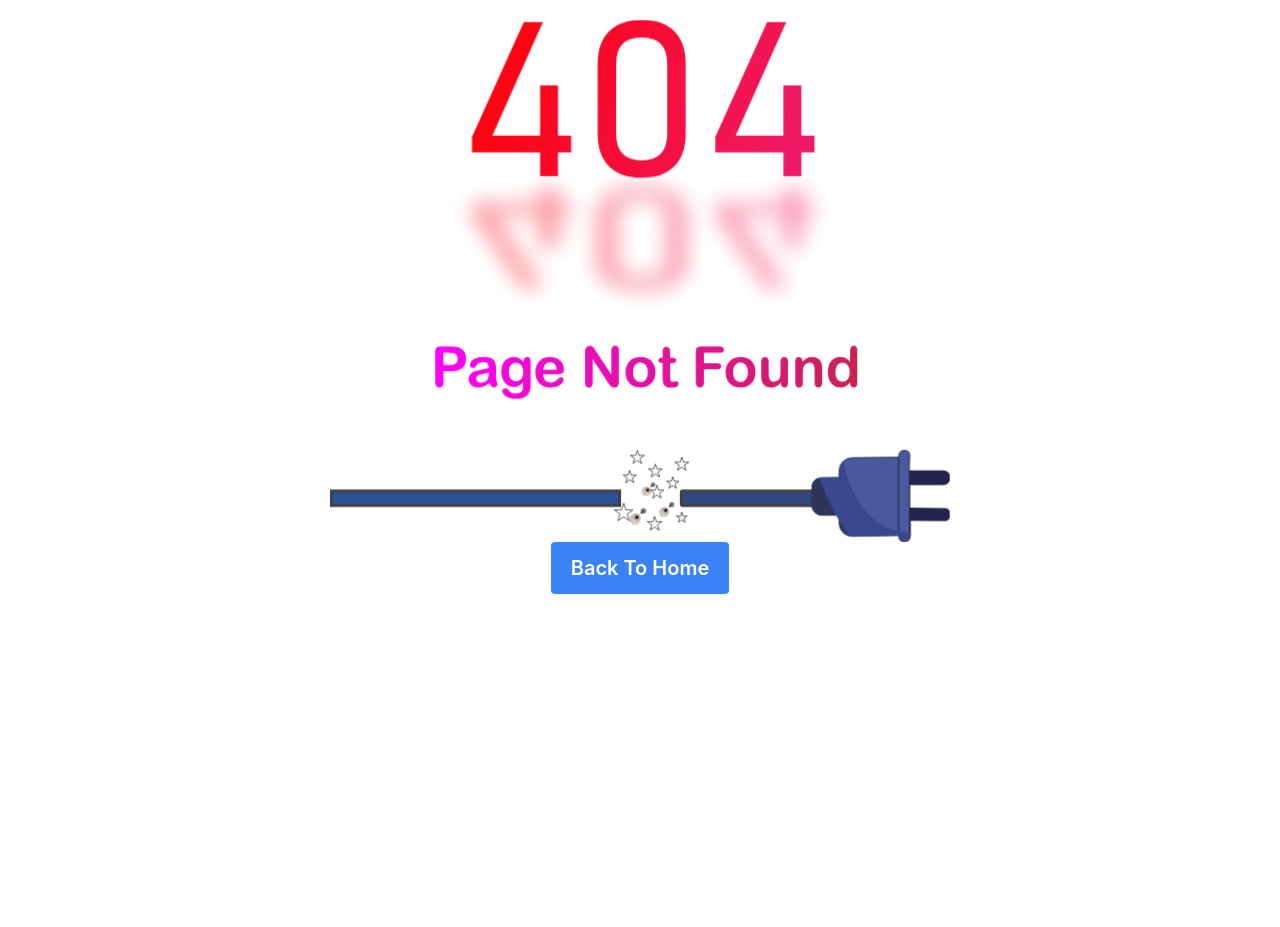
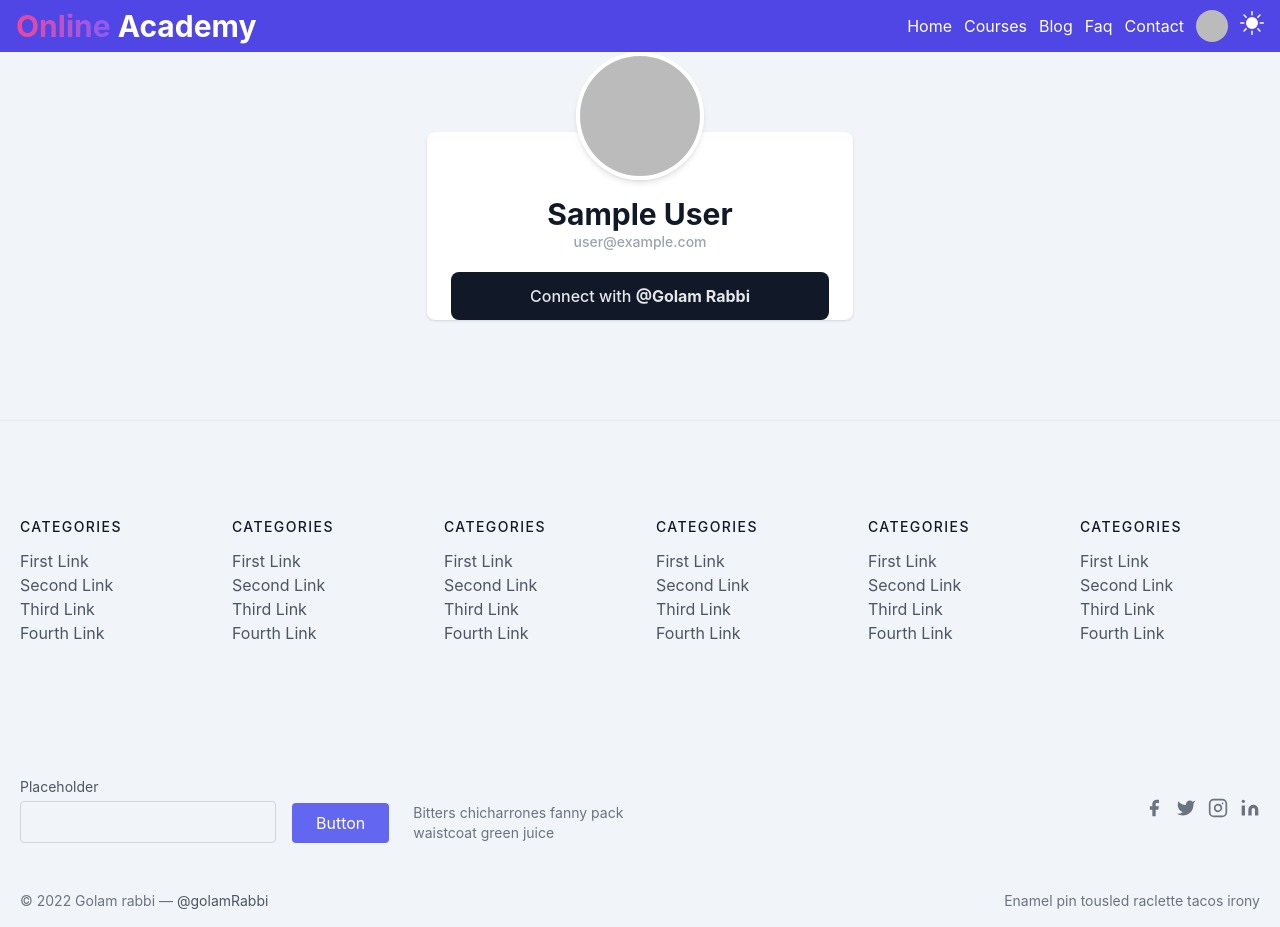
Before and after one commit to NAYEEM65/online-courses-client, a React (Create React App) app: page /user in a window 1280 px wide. Before the commit the page ends 800 px from the top, so only its background shows below. Built offline with nearby package versions, Linux system fonts and the light colour scheme; no server answers; sample sign-in values are in the browser's storage.

Commit message:
userDetails page added

```diff
--- a/src/Routes/Routes/Routes.js
+++ b/src/Routes/Routes/Routes.js
@@ -4,7 +4,6 @@ import Login from '../../pages/auth/Login';
 import Register from '../../pages/auth/Register';
 import Reset from '../../pages/auth/Reset';
 import Home from '../../components/Home/Home';
-import About from '../../components/About/About';
 import Blog from '../../components/Blog/Blog';
 import ErrorPage from '../../components/Common/ErrorPage/ErrorPage';
 import Faq from '../../components/Common/Faq/Faq';
@@ -14,6 +13,7 @@ import Course from '../../pages/Courses/Course';
 import PrivateRoute from '../PrivateRoute/PrivateRoute';
 import CheckOut from '../../pages/CheckOut/CheckOut';
 import Category from '../../pages/Category/Category';
+import UserDetails from '../../pages/auth/UserDetails';
 
 export const routes = createBrowserRouter([
     {
@@ -48,10 +48,6 @@ export const routes = createBrowserRouter([
 
                 loader: ({ params }) =>
                     fetch(`${process.env.REACT_APP_SERVER_BASE_URL}/courses/${params.id}`),
-            },
-            {
-                path: '/about',
-                element: <About />,
             },
             {
                 path: '/blog',
@@ -95,6 +91,14 @@ export const routes = createBrowserRouter([
                         `${process.env.REACT_APP_SERVER_BASE_URL}/courses-categories/${params.id}`,
                     ),
             },
+            {
+                path: '/user',
+                element: (
+                    <PrivateRoute>
+                        <UserDetails />
+                    </PrivateRoute>
+                ),
+            },
         ],
     },
 ]);
--- a/src/components/About/About.js
+++ /dev/null
@@ -1,11 +0,0 @@
-import React from 'react';
-
-const About = () => {
-    return (
-        <div>
-            <h1>this is about page</h1>
-        </div>
-    );
-};
-
-export default About;
--- a/src/components/Blog/Blog.js
+++ b/src/components/Blog/Blog.js
@@ -4,6 +4,11 @@ import { NavLink } from 'react-router-dom';
 const Blog = () => {
     return (
         <section className="text-gray-600 dark:text-slate-200 bg-slate-100 dark:bg-slate-700 body-font">
+            <div className="text-center w-[300px] mx-auto">
+                <h2 className="text-3xl p-2 ml-2  py-5 font-bold text-slate-900 border-b-2 mb-5  border-slate-800 dark:border-slate-300 dark:text-slate-200">
+                    Our Blogs
+                </h2>
+            </div>
             <div className="container px-5 py-24 mx-auto">
                 <div className="flex flex-wrap -m-4">
                     <div className="p-4 md:w-1/3">
@@ -14,11 +19,8 @@ const Blog = () => {
                                 alt="blog"
                             />
                             <div className="p-6">
-                                <h2 className="tracking-widest text-xs title-font font-medium text-gray-400 dark:text-slate-200 mb-1">
-                                    CATEGORY
-                                </h2>
                                 <h1 className="title-font text-lg font-medium text-gray-900 dark:text-white mb-3">
-                                    The Catalyzer
+                                    what is `cors`?
                                 </h1>
                                 <p className="leading-relaxed mb-3">
                                     Photo booth fam kinfolk cold-pressed sriracha leggings jianbing
--- a/src/components/Common/Contact/Contact.js
+++ b/src/components/Common/Contact/Contact.js
@@ -3,6 +3,11 @@ import React from 'react';
 const Contact = () => {
     return (
         <section className="text-gray-600 dark:text-slate-200 bg-slate-100 dark:bg-slate-700 body-font relative">
+            <div className="text-center w-[300px] mx-auto">
+                <h2 className="text-3xl p-2 ml-2  py-5 font-bold text-slate-900 border-b-2 mb-5  border-slate-800 dark:border-slate-300 dark:text-slate-200">
+                    Get in Touch
+                </h2>
+            </div>
             <div className="container px-5 py-24 mx-auto flex sm:flex-nowrap flex-wrap">
                 <div className="lg:w-2/3 md:w-1/2 bg-gray-300 rounded-lg overflow-hidden sm:mr-10 p-10 flex items-end justify-start relative">
                     <iframe
@@ -10,10 +15,10 @@ const Contact = () => {
                         width="100%"
                         height="100%"
                         className="absolute inset-0 grayscale"
-                        frameborder="0"
+                        frameBorder="0"
                         title="map"
-                        marginheight="0"
-                        marginwidth="0"
+                        marginHeight="0"
+                        marginWidth="0"
                         scrolling="no"
                     ></iframe>
                     <div className="bg-white dark:bg-slate-700 relative flex flex-wrap py-6 rounded shadow-md">
@@ -30,7 +35,9 @@ const Contact = () => {
                             <h2 className="title-font font-semibold text-gray-900 dark:text-white tracking-widest text-xs">
                                 EMAIL
                             </h2>
-                            <a className="text-indigo-500 leading-relaxed">example@email.com</a>
+                            <a href="mailto:" className="text-indigo-500 leading-relaxed">
+                                example@email.com
+                            </a>
                             <h2 className="title-font font-semibold text-gray-900 dark:text-white tracking-widest text-xs mt-4">
                                 PHONE
                             </h2>
--- a/src/components/Common/Navbar/Navbar.js
+++ b/src/components/Common/Navbar/Navbar.js
@@ -62,7 +62,12 @@ const Navbar = () => {
             <div className="bg-indigo-600 dark:shadow-lg dark:backdrop-blur-md  dark:bg-gray-800/90 py-2 px-4">
                 <div className="flex justify-between items-center relative">
                     <NavLink to="/">
-                        <h2 className="text-3xl text-white">Logo</h2>
+                        <h2 className="md:text-3xl text-2xl font-bold text-white">
+                            <span className="bg-clip-text text-transparent bg-gradient-to-r from-pink-500 to-violet-500">
+                                Online
+                            </span>{' '}
+                            Academy
+                        </h2>
                     </NavLink>
                     {/* desktop menu */}
                     <ul className="md:flex hidden justify-center items-center gap-3 text-white">
@@ -83,11 +88,6 @@ const Navbar = () => {
                             <NavLink to="/courses" className={activeClass}>
                                 {' '}
                                 Courses
-                            </NavLink>
-                        </li>
-                        <li>
-                            <NavLink to="/about" className={activeClass}>
-                                About
                             </NavLink>
                         </li>
 
@@ -114,7 +114,11 @@ const Navbar = () => {
                             <div className="dropdown dropdown-end dropdown-hover">
                                 <label tabIndex={0} className="cursor-pointer ">
                                     <img
-                                        src={user?.photoURL}
+                                        src={
+                                            user.photoURL
+                                                ? user.photoURL
+                                                : 'https://picsum.photos/200/300?random=1'
+                                        }
                                         className="h-8 w-8 rounded-full"
                                         alt={user?.displayName}
                                     />
@@ -123,11 +127,9 @@ const Navbar = () => {
                                     tabIndex={0}
                                     className="dropdown-content menu p-2 shadow bg-base-100 dark:bg-slate-700 rounded-box w-52"
                                 >
-                                    <li>
-                                        <span className="dark:text-slate-200 text-slate-700">
-                                            {user?.displayName}
-                                        </span>
-                                    </li>
+                                    <button className="dark:text-slate-200  dark:hover:bg-sky-900 hover:bg-gray-300 py-2 px-3 rounded mb-2 text-slate-700">
+                                        <NavLink to="/user">{user.displayName}</NavLink>
+                                    </button>
                                     <li>
                                         <button
                                             className="bg-blue-500 dark:bg-sky-800 dark:hover:bg-sky-900 hover:bg-blue-600 py-2 px-3 rounded"
@@ -147,15 +149,24 @@ const Navbar = () => {
                         <li>
                             <button onClick={toggleTheme}>
                                 {theme === 'dark' ? (
-                                    <BsFillMoonStarsFill className="cursor-pointer" />
+                                    <BsFillMoonStarsFill className="cursor-pointer  text-2xl text-white" />
                                 ) : (
-                                    <BsSunFill className="cursor-pointer" />
+                                    <BsSunFill className="cursor-pointer  text-2xl text-white" />
                                 )}
                             </button>
                         </li>
                     </ul>
+
                     {/* mobile menu */}
-                    <div className="md:hidden flex">
+
+                    <div className="md:hidden flex justify-between items-center gap-2">
+                        <button onClick={toggleTheme}>
+                            {theme === 'dark' ? (
+                                <BsFillMoonStarsFill className="cursor-pointer  text-xl text-white" />
+                            ) : (
+                                <BsSunFill className="cursor-pointer text-xl text-white" />
+                            )}
+                        </button>
                         {!isMenu ? (
                             <VscMenu
                                 className="text-white text-2xl cursor-pointer"
@@ -170,19 +181,54 @@ const Navbar = () => {
                     </div>
                     {isMenu && (
                         <ul className="md:hidden flex flex-col justify-center items-center gap-3 absolute top-12 py-4 right-0 text-white bg-slate-500 w-full z-[999]">
-                            <li>Home</li>
-                            <li>Courses</li>
-                            <li>About</li>
-                            <li>Contact</li>
+                            <li>
+                                <NavLink
+                                    to="/"
+                                    className={
+                                        splitLocation[1] === ''
+                                            ? 'border-white text-slate-300 border-b-2'
+                                            : ''
+                                    }
+                                >
+                                    {' '}
+                                    Home
+                                </NavLink>
+                            </li>
+                            <li>
+                                <NavLink to="/courses" className={activeClass}>
+                                    {' '}
+                                    Courses
+                                </NavLink>
+                            </li>
+
+                            <li>
+                                <NavLink to="/blog" className={activeClass}>
+                                    {' '}
+                                    Blog
+                                </NavLink>
+                            </li>
+
+                            <li>
+                                <NavLink to="/faq" className={activeClass}>
+                                    {' '}
+                                    Faq
+                                </NavLink>
+                            </li>
+                            <li>
+                                <NavLink to="/contact" className={activeClass}>
+                                    {' '}
+                                    Contact
+                                </NavLink>
+                            </li>
                             {user?.uid ? (
                                 <div className="flex justify-between items-center flex-col gap-3">
-                                    <span>
+                                    <NavLink to="/user">
                                         <img
                                             src={user?.photoURL}
                                             className="h-8 w-8 rounded-full"
                                             alt={user?.displayName}
                                         />
-                                    </span>
+                                    </NavLink>
                                     <button
                                         className="bg-blue-500 dark:bg-sky-800 dark:hover:bg-sky-900 hover:bg-blue-600 py-2 px-3 rounded"
                                         onClick={handleLogOut}
@@ -196,15 +242,6 @@ const Navbar = () => {
                                     <Link to="/register">Register</Link>
                                 </span>
                             )}
-                            <li>
-                                <button onClick={toggleTheme}>
-                                    {theme === 'dark' ? (
-                                        <BsFillMoonStarsFill className="cursor-pointer" />
-                                    ) : (
-                                        <BsSunFill className="cursor-pointer" />
-                                    )}
-                                </button>
-                            </li>
                         </ul>
                     )}
                 </div>
--- a/src/components/Home/Home.js
+++ b/src/components/Home/Home.js
@@ -10,6 +10,9 @@ const Home = () => {
             <div className=" w-full bg-slate-100 dark:bg-slate-700">
                 <section className="text-gray-600 dark:text-white body-font">
                     <div className="container px-5 p-5 mx-auto">
+                        <h2 className="text-3xl p-2 font-bold text-slate-900 border-b-2 mb-5  border-slate-800 dark:border-slate-300 dark:text-slate-200">
+                            Explore our courses
+                        </h2>
                         <div className="flex flex-wrap -m-4">
                             {courses?.map((course) => (
                                 <div className="p-4 md:w-1/3" key={course.id}>
--- a/src/pages/Courses/Course.js
+++ b/src/pages/Courses/Course.js
@@ -158,7 +158,7 @@ const Course = () => {
                 </div>
             </div>
 
-            <div className="bg-slate-100 dark:bg-slate-700 md:w-[55%] w-full">
+            <div className="bg-slate-100 mt-5 dark:bg-slate-700 md:w-[55%] w-full">
                 <div className="p-4 md:w-full">
                     <div className="h-full border-2 border-gray-200 dark:text-slate-200 border-opacity-60 rounded-lg overflow-hidden">
                         <img
--- a/src/pages/Courses/Courses.js
+++ b/src/pages/Courses/Courses.js
@@ -8,6 +8,9 @@ const Courses = () => {
     return (
         <div className="flex justify-between bg-slate-100 dark:bg-slate-700 dark:text-white gap-3 ">
             <div className="md:w-[75%] w-full">
+                <h2 className="text-3xl p-2 ml-2 mt-5 font-bold text-slate-900 border-b-2 mb-5  border-slate-800 dark:border-slate-300 dark:text-slate-200">
+                    Our courses
+                </h2>
                 <section className="text-gray-600 dark:text-white body-font">
                     <div className="container px-5 p-5 mx-auto">
                         <div className="flex flex-wrap -m-4">
--- a/src/pages/auth/Register.js
+++ b/src/pages/auth/Register.js
@@ -38,17 +38,17 @@ const Register = () => {
             toast.error('Please fill in your email');
         } else if (!password) {
             toast.error('Please fill in your password');
-        } else {
+        }
+        if (password === cPassword && fullName && email && password) {
             setIsLoading(true);
             createUser(email, password)
                 .then(() => {
-                    setIsLoading(false);
-                    toast.success('Registration successful');
-                    navigate('/login');
-                    handleEmailVerification();
-                    toast.success('Please verify your email address.');
                     handleUpdateUserProfile(fullName, photoURL).then(() => {
                         // Profile updated!
+                        setIsLoading(false);
+                        toast.success('Registration successful');
+                        handleEmailVerification();
+                        toast.success('Please verify your email address.');
                         setIsLoading(false);
                         navigate('/login');
                     });
@@ -99,7 +99,6 @@ const Register = () => {
                         <div className="w-full inline-grid">
                             <input
                                 type="text"
-                                required
                                 placeholder="Photo Url"
                                 className="rounded bg-gray-300 border-none"
                                 value={photoURL}
--- /dev/null
+++ b/src/pages/auth/UserDetails.js
@@ -0,0 +1,48 @@
+import React from 'react';
+import { useContext } from 'react';
+import { AuthContext } from '../../context/Auth/AuthProvider';
+
+const UserDetails = () => {
+    const { user } = useContext(AuthContext);
+
+    return (
+        <section className="bg-slate-100">
+            <div className="container mx-auto py-20">
+                <div>
+                    <div className="bg-white relative shadow rounded-lg w-5/6 md:w-4/6  lg:w-3/6 xl:w-2/6 mx-auto">
+                        <div className="flex justify-center">
+                            <img
+                                src={
+                                    user.photoURL
+                                        ? user.photoURL
+                                        : 'https://picsum.photos/200/300?random=1'
+                                }
+                                alt=""
+                                className="rounded-full mx-auto absolute -top-20 w-32 h-32 shadow-md border-4 border-white transition duration-200 transform hover:scale-110"
+                            />
+                        </div>
+
+                        <div className="mt-16">
+                            <h1 className="font-bold text-center text-3xl text-gray-900">
+                                {user.displayName}
+                            </h1>
+                            <p className="text-center text-sm text-gray-400 font-medium">
+                                {user.email ? user.email : 'Email not found'}
+                            </p>
+                            <p>
+                                <span></span>
+                            </p>
+                            <div className="my-5 px-6">
+                                <snap className="text-gray-200 block rounded-lg text-center font-medium leading-6 px-6 py-3 bg-gray-900 hover:bg-black hover:text-white">
+                                    Connect with <span className="font-bold">@Golam Rabbi</span>
+                                </snap>
+                            </div>
+                        </div>
+                    </div>
+                </div>
+            </div>
+        </section>
+    );
+};
+
+export default UserDetails;
```
